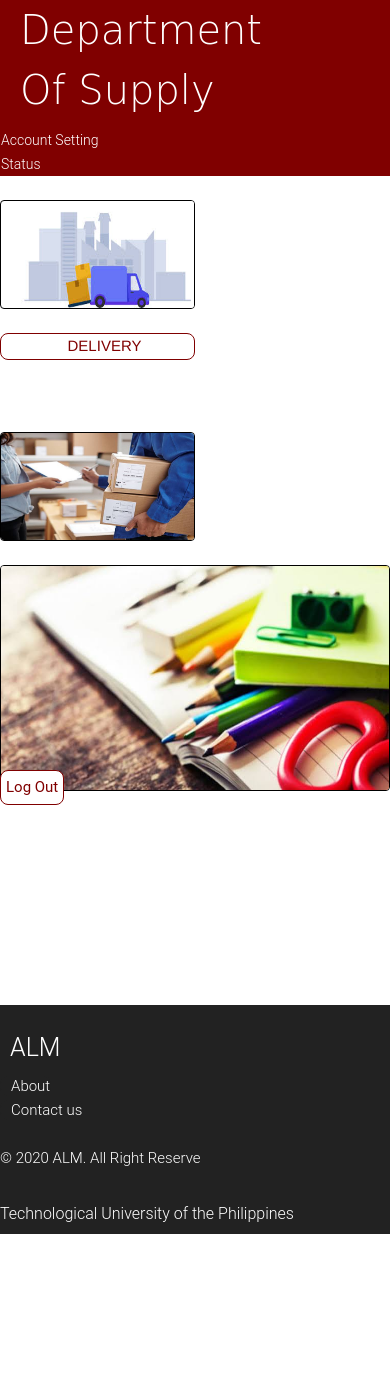
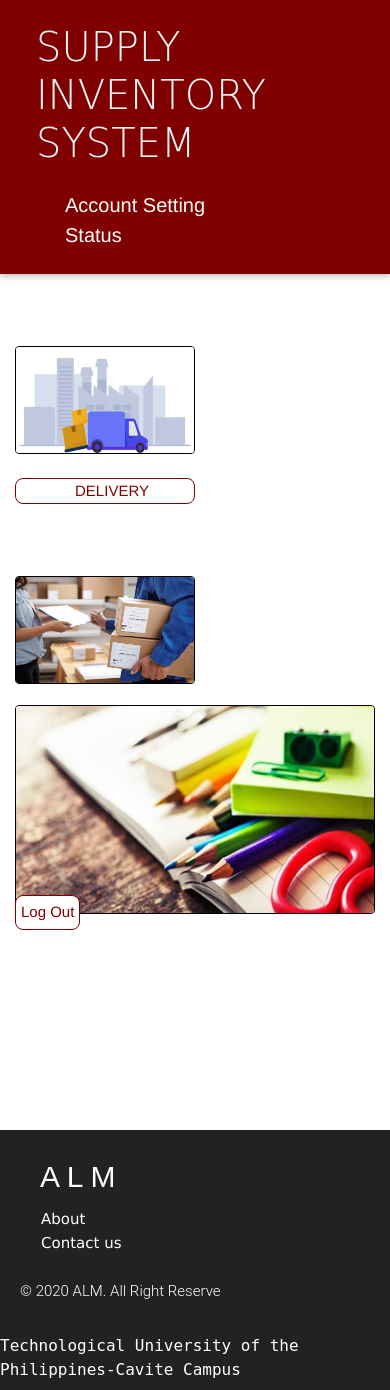
Before and after one commit to emielaideligutan/SupplyDept_InventorySystem, a Django app: page /mainpage/ in a window 390 px wide. Before the commit the page ends 1234 px from the top, so only its background shows below. Run offline with Django 3.2, Linux system fonts and the light colour scheme; some libraries are stand-ins or nearby versions.

Commit message:
Elective2

```diff
--- a/SupplyDept_Inventory/static/css/loginCss.css
+++ b/SupplyDept_Inventory/static/css/loginCss.css
@@ -13,7 +13,7 @@
 	color: whitesmoke;
 }
 .welcome{
-	padding-left: 15%;
+	padding-left: 21%;
 	padding-top: 20px;
 	padding-bottom: 20px;
 	font-family: fantasy;
--- a/SupplyDept_Inventory/static/css/mainpcss.css
+++ b/SupplyDept_Inventory/static/css/mainpcss.css
@@ -1,14 +1,16 @@
-
-
-.Banner{
+.navbar{
+	background-color: maroon;
+}
+.navbar-brand{
+	align-items: left;
+}
+.title{
+	padding-top: 15px;
+	padding-bottom: 15px;
 	padding-left: 20px;
-	padding-right: 70px;
-	color:white;
+	font-family: cursive;
 	font-size: 40px;
-	font-family: cursive;
-}
-.cbanner{
-	background-color: maroon;
+	color: whitesmoke;
 }
 
 #image{
@@ -18,8 +20,6 @@
 	border: 1px solid black;
 }
 #deliveryimg{
-	padding-left: 20%;
-	padding-left: 20px;
 	height: 30%;
 	width: 50%;
 	border: 0.5px solid black;
@@ -79,7 +79,6 @@
 }
 
 #popup{
-	padding-top: 10px;
 	text-align: left;
 	font-size: 14px;
 	color: white;
@@ -115,46 +114,50 @@
 	background-color: #222222;
 }
 #footerlabel{
+	font-family:monospace;
 	color: white;
 }
 #footerpadding{
 	padding-top: 200px;
 }
 #aboutbtn{
-	padding-left: 10px;
+	padding-left: 40px;
 	border-radius: 8px;
 	border: 1px solid #222222;
 	background-color: #222222;
 	color: white;
 	font-size: 15px;
-	font: arial;
+	font-family:'Lucida Sans', 'Lucida Sans Regular', 'Lucida Grande', 'Lucida Sans Unicode', Geneva, Verdana, sans-serif
 }
 #aboutbtn:hover{
 	color: gray;
 }
 
 #contactbtn{
-	padding-left: 10px;
+	padding-left: 40px;
 	border-radius: 8px;
 	border: 1px solid #222222;
 	background-color: #222222;
 	color: white;
 	font-size: 15px;
-	font: arial;
+	font-family:'Lucida Sans', 'Lucida Sans Regular', 'Lucida Grande', 'Lucida Sans Unicode', Geneva, Verdana, sans-serif
 }
+
 #contactbtn:hover{
 
 	color: gray;
 
 }
 #companyname{
-	padding-left: 10px;
+	padding-left: 40px;
 	font: arial;
-	font-size: 25px;
+	font-size: 30px;
 	color: white;
 	background-color: #222222;
+	font-family:fantasy;
 }
 #companyname1{
+	padding-left: 20px;
 	font: arial;
 	font-size: 15px;
 	color: white;
--- a/SupplyDept_Inventory/templates/activities/mainpage.html
+++ b/SupplyDept_Inventory/templates/activities/mainpage.html
@@ -5,32 +5,62 @@
 
   <link rel="stylesheet" href="{% static 'css/mainpcss.css'%}">
 </head>
+<style>
+  #Logout{
+    font-size: 15px;
+	  font-family:'Franklin Gothic Medium', 'Arial Narrow', Arial, sans-serif;
+	  font-weight: 100px;
+  }
+  #popup{
+    padding-top: 20%;
+    font-size: 20px;
+    font-family: 'Franklin Gothic Medium', 'Arial Narrow', Arial, sans-serif;
+  }
+  #loginbtn{
+    padding-right: 20%;
+    font-size: 20px;
+    font-family: 'Franklin Gothic Medium', 'Arial Narrow', Arial, sans-serif;
+  }
+  li{
+    padding-right: 80px;
+    display: inline;
+    float: left;
+  }
+  a{
+    padding: 8px;
+    background-color: #dddddd;
+  }
+</style>
 
 <body>
   <header>
-    <div class="">
-      <div class="row cbanner"  >
-        <div class="col-md-8" >
-           <label  class="Banner "  >Department Of Supply</label>
-        </div>
-        <div class="col-md-2"  >
+    <nav class="navbar">
+          <h2  class="title" >SUPPLY INVENTORY SYSTEM </h2>
+          <ul>
+            <li>
               <form action="">
                 <a  id="popup"  class="button" data-mdb-toogle="tooltip" title="Change your Username And Password " >Account Setting</a>
               </form>
-
-        </div>
-        <div class="col-md-2" >
+            </li>
+            <li>
               <form action=''>
                 <a href="{% url 'Supplydept_status' %}" id="loginbtn" data-mdb-toogle="tooltip" title="Check The record of your data in per Department and  Item ">Status</a>
               </form>
-        </div>
-      </div>
-    </div>
+            </li>
+          </ul>
+    </nav>
 
   </header><br>
   <!-- Start your project here-->
 
   <main>
+    <div>
+      <label for=""></label>
+    </div>
+    <div>
+      <label for=""></label>
+    </div>
+    <div class="container">
       <div class="row" >
         <div class="col-md-4" >
           <img src="{%static 'media/delivery.jpeg'%}" alt="" id="deliveryimg" class="img-fluid rounded "><br><br>
@@ -46,23 +76,25 @@
         <div class="col-md-6" id="padd" >
           <img src="{%static 'media/tupc.jpeg'%}" alt="" id="image" class="img-fluid rounded " width="100%" height="100%"  >
         </div>
-        <div class="col-md-1">
+        <div class="col-md-2">
           <form action="{% url 'Supplydept_login' %}">
             <button id="Logout" data-mdb-toogle="tooltip" title="sign out your Account">Log Out</button>
+          </form>
+        </div>
       </div>
     </div>
   </main>
   <footer id="footerpadding"  >
     <div id="bgc" >
       <div class="row">
-        <div class="col-md-8" ><br>
-          <label id="companyname">ALM</label><br>
+        <div class="col-md-7" ><br>
+          <label id="companyname">A L M</label><br>
           <a href="{% url 'Supplydept_about' %}" id="aboutbtn">About</a><br>
           <a href="{% url 'Supplydept_contact' %}" id="contactbtn">Contact us</a><br><br>
           <label id="companyname1">&#169; 2020 ALM. All Right Reserve</label>
         </div>
-        <div class="col-md-4"  ><br>
-          <label id="footerlabel">Technological University of the Philippines</label>
+        <div class="col-md-5"  ><br>
+          <label id="footerlabel">Technological University of the Philippines-Cavite Campus</label>
         </div>
       </div>
     </div>
--- a/SupplyDept_Inventory/views.py
+++ b/SupplyDept_Inventory/views.py
@@ -73,11 +73,49 @@ def delivery(request):
         'information' : information,
         }
     return render (request, 'activities/delivery.html', context)
+
 def withdraw(request):
-    return render(request, 'activities/withdraw.html')
+    information = mainstorage.objects.all()
+    if 'ItemName' in request.POST:
+        text = request.POST['ItemName']
+        if text == '':
+            information = []
+        else:
+            print('none')
+
+    context = {
+        'information' : information,
+        }
+    return render (request, 'activities/withdraw.html', context)
 
 def tempwithdraw(request):
     return render(request, 'activities/tempwithdraw.html')
 
 def status(request):
-    return render(request, 'activities/status.html')
+    information = mainstorage.objects.all()
+    if 'ItemName' in request.POST:
+        text = request.POST['ItemName']
+        if text == '':
+            information = []
+        else:
+            print('none')
+
+    context = {
+        'information' : information,
+        }
+    return render (request, 'activities/status.html', context)
+
+
+def changestatus(request, pk):
+    data = mainstorage.objects.get(id=pk)
+    information = mainstorage(instance=data)
+    form = mainstorage()
+    if request.method == 'POST':
+        form = mainstorage(request.POST, instance=data)
+        if form.is_valid():
+            return redirect('/status')
+
+    context = {
+        'information' : information,
+        }
+    return render (request, 'activities/status.html', context)
```
Also changed, not shown: SupplyDept_Inventory/static/css/status.css (+0 -13 lines), SupplyDept_Inventory/static/css/withdraw.css (+1 -15 lines), SupplyDept_Inventory/templates/activities/status.html (+34 -18 lines), SupplyDept_Inventory/templates/activities/withdraw.html (+34 -19 lines). Lines whose indentation alone changed are shown as unchanged.
